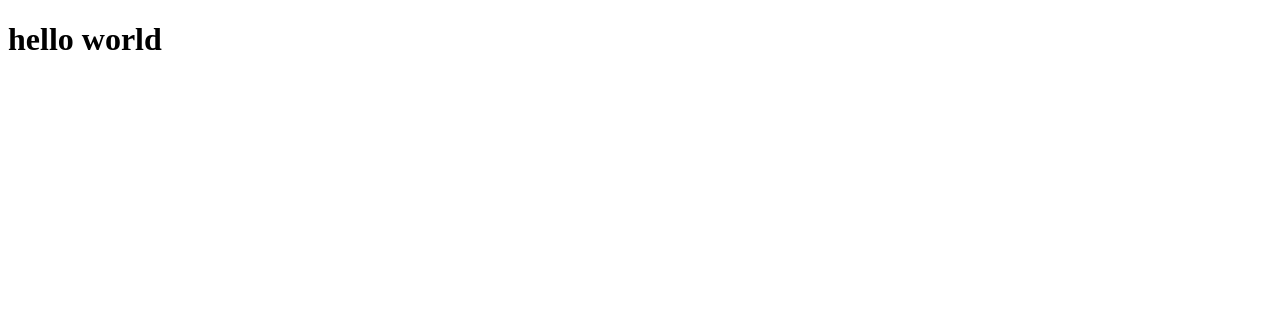
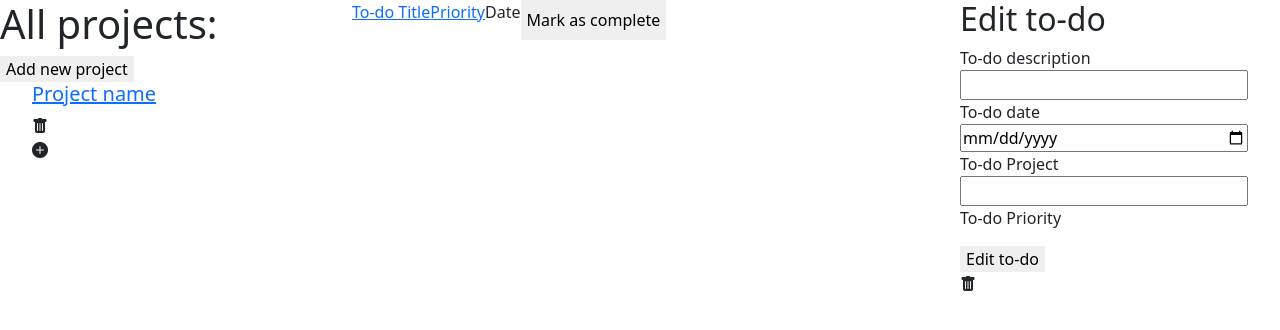
Before and after one commit to barackm/tasks-list, a website built with webpack: page dist/index.html in a window 1280 px wide. Built offline with nearby package versions, Linux system fonts and the light colour scheme; a web font is replaced by a local one.

Commit message:
Add page skeleton

```diff
--- a/dist/index.html
+++ b/dist/index.html
@@ -4,10 +4,52 @@
     <meta charset="UTF-8" />
     <meta http-equiv="X-UA-Compatible" content="IE=edge" />
     <meta name="viewport" content="width=device-width, initial-scale=1.0" />
-    <title>Document</title>
+    <link rel="stylesheet" href="./main.css">
+    <link href="https://cdn.jsdelivr.net/npm/bootstrap@5.0.2/dist/css/bootstrap.min.css" rel="stylesheet" integrity="sha384-EVSTQN3/azprG1Anm3QDgpJLIm9Nao0Yz1ztcQTwFspd3yD65VohhpuuCOmLASjC" crossorigin="anonymous">
+    <link rel="stylesheet" href="https://cdn.jsdelivr.net/npm/bootstrap-icons@1.5.0/font/bootstrap-icons.css" crossorigin="anonymous">
+    <title>Task list</title>
   </head>
   <body>
-    <h1>hello world</h1>
+    <div class="d-flex">
+      <section class="left-section w-25">
+        <h1>All projects:</h1>
+        <button>Add new project</button>
+        <ul class="all-project-list">
+          <li>
+           <a href=""> <h5>Project name</h5></a>
+            <div href="#"><i class="bi bi-trash-fill"></i></div>
+            <div href="#" ><i class="bi bi-plus-circle-fill"></i> </div>
+          </li>
+        </ul>
+
+      </section>
+      <section class="middle-section w-50">
+        <ul>
+          <li class="d-flex">
+            <a href="#">To-do Title</a>
+            <a href="#">Priority</a>
+            <p>Date</p>
+            <button>Mark as complete</button>
+          </li>
+        </ul>
+      </section>
+      <section class="right-section d-flex flex-column w-25">
+        <div class="right-section-form-div">
+          <h2>Edit to-do</h2>
+          <form action="">
+            <label for="description">To-do description</label>
+            <input type="text" name="description" id="description" class="w-100" required>
+            <label for="myDate">To-do date</label>
+            <input type="date" name="myDate" id="myDate" class="w-100">
+            <label for="todoContent">To-do Project </label>
+            <input type="text" name="todoContent" id="todoContent" class="w-100">
+            <p>To-do Priority</p>
+            <button>Edit to-do</button>
+          </form>
+          <div href="#"><i class="bi bi-trash-fill"></i></div>
+        </div>
+      </section>
+    </div>
     <script src="main.js"></script>
   </body>
 </html>
--- /dev/null
+++ b/dist/main.css
@@ -0,0 +1,79 @@
+@import url('https://fonts.googleapis.com/css2?family=Herr+Von+Muellerhoff&display=swap');
+@import url('https://fonts.googleapis.com/css2?family=Montserrat&display=swap');
+@import url('https://fonts.googleapis.com/css2?family=Montserrat:wght@300&display=swap');
+@import url('https://fonts.googleapis.com/css2?family=Montserrat:wght@600&display=swap');
+@import url('https://cdn.jsdelivr.net/npm/bootstrap-icons@1.5.0/font/bootstrap-icons.css');
+:root {
+  --white: #fff;
+  --dark: rgba(38, 38, 38, 0.95);
+  --primary: rgb(255, 167, 66);
+  --box-shaddow: 0 0 15px rgba(0, 0, 0, 0.4);
+  --fansy-font: 'Herr Von Muellerhoff', cursive;
+  --default-font: 'Montserrat', sans-serif;
+  --transition: all 0.5s ease;
+  --border: 1px solid #fff;
+}
+body {
+  margin: 0;
+  padding: 0;
+  font-family: var(--default-font);
+  transition: var(--transition);
+}
+ul {
+  padding: 0;
+}
+li {
+  list-style: none;
+}
+h1 {
+  margin: 0;
+}
+a {
+  text-decoration: none;
+  cursor: pointer;
+}
+.flex-center {
+  display: flex;
+  justify-content: center;
+  align-items: center;
+}
+.flex-column {
+  flex-direction: column;
+}
+.text-center {
+  text-align: center;
+}
+.d-none {
+  display: none;
+}
+.flex-between {
+  display: flex;
+  justify-content: space-between;
+  align-items: center;
+}
+.flex-start {
+  display: flex;
+  justify-content: flex-start;
+  align-items: center;
+}
+.m-0 {
+  margin: 0;
+}
+.w-10 {
+  width: 100%;
+}
+.align-start {
+  align-items: flex-start;
+}
+.flex-end {
+  display: flex;
+  justify-content: flex-end;
+  align-items: center;
+}
+button {
+  border: none;
+}
+
+.right-section-form-div {
+    width: 90%;
+}
```
Also changed, not shown: 1 other file.
